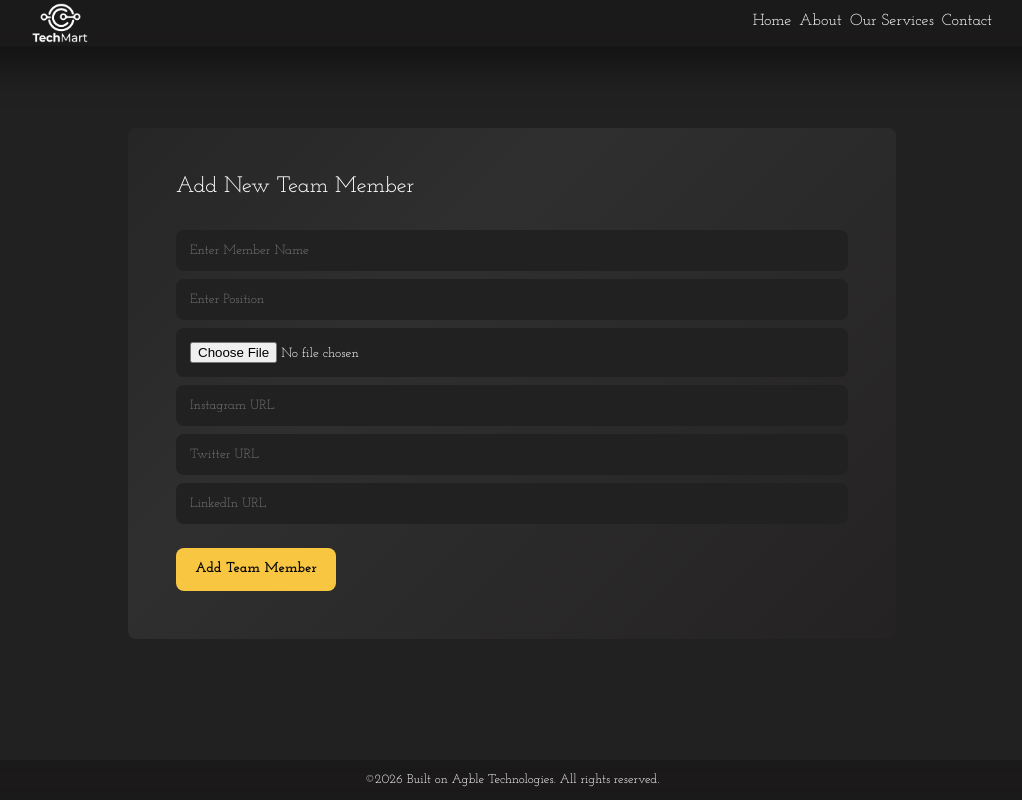
After one commit to I-AGBLE/techmartliberia, a Django app: page /add_new_team_member/ in a window 1280 px wide. The commit adds this page. Shown: the whole page, without its empty margins (128-1150 px from the left). Run offline with Django 5.2, Linux system fonts and the light colour scheme.

Commit message:
add new team member created

```diff
--- /dev/null
+++ b/main/templates/main/add_new_team_member.html
@@ -0,0 +1,25 @@
+{% extends 'main/layout.html' %}
+{% load static %}
+
+{% block content %}
+<div class="form_field">
+    <h2>Add New Team Member</h2>
+    <form method="post" enctype="multipart/form-data">
+        {% csrf_token %}
+
+        <input type="text" name="name" id="name" placeholder="Enter Member Name" required>
+
+        <input type="text" name="position" id="position" placeholder="Enter Position" required>
+
+        <input type="file" name="image" id="image">
+
+        <input type="url" name="instagram_url" id="instagram_url" placeholder="Instagram URL">
+
+        <input type="url" name="twitter_url" id="twitter_url" placeholder="Twitter URL">
+
+        <input type="url" name="linkedin_url" id="linkedin_url" placeholder="LinkedIn URL">
+
+        <input type="submit" class="submit" value="Add Team Member">
+    </form>
+</div>
+{% endblock %}
--- a/main/templates/main/user_dash.html
+++ b/main/templates/main/user_dash.html
@@ -111,7 +111,7 @@
         <div class="admin_team_members_title">
             <h2>Manage Your <span> Team Members</span></h2>
             <div class="add_team_member">
-                <a href="" class="add"><i class="fa-solid fa-plus"></i></a>
+                <a href="{% url 'main:add_new_team_member' %}" class="add"><i class="fa-solid fa-plus"></i></a>
             </div>
         </div>
 
--- a/main/urls.py
+++ b/main/urls.py
@@ -16,4 +16,5 @@ urlpatterns = [
     path('edit_admin_team_member/<int:member_id>/', views.edit_admin_team_member, name='edit_admin_team_member'),
     path('edit_admin_why_us/<int:why_us_id>/', views.edit_admin_why_us, name='edit_admin_why_us'),
     path('add_new_service/', views.add_new_service, name='add_new_service'),
+    path('add_new_team_member/', views.add_new_team_member, name='add_new_team_member'),
 ]
--- a/main/views.py
+++ b/main/views.py
@@ -253,6 +253,8 @@ def edit_admin_why_us(request, why_us_id):
     return render(request, 'main/edit_admin_why_us.html', {'why': why})
 
 
+
+@login_required
 def add_new_service(request):
     if request.method == 'POST':
         service_title = request.POST.get('service_title')
@@ -267,3 +269,25 @@ def add_new_service(request):
         )
         return redirect('main:service_page', service_id=new_service.id)
     return render(request, 'main/add_new_service.html')
+
+
+
+
+def add_new_team_member(request):
+    if request.method == 'POST':
+        name = request.POST.get('name')
+        position = request.POST.get('position')
+        image = request.FILES.get('image')
+        instagram_url = request.POST.get('instagram_url')
+        twitter_url = request.POST.get('twitter_url')
+        linkedin_url = request.POST.get('linkedin_url')
+        new_member = Team_Member.objects.create(
+            name=name,
+            position=position,
+            image=image,
+            instagram_url=instagram_url,
+            twitter_url=twitter_url,
+            linkedin_url=linkedin_url
+        )
+        return redirect('main:user_dash')
+    return render(request, 'main/add_new_team_member.html')
```
Also changed, not shown: db.sqlite3, media/images/20260223_185512_137311_TechMART_LOGO.jpg (added).
